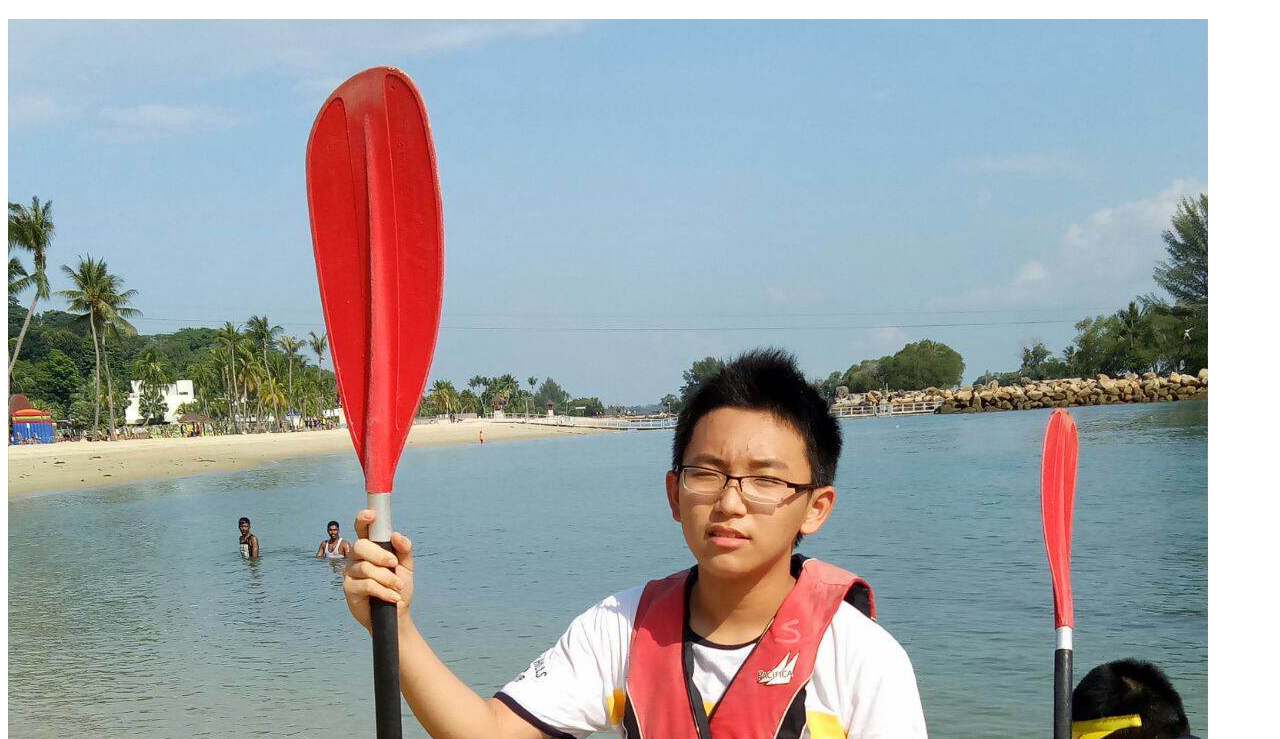
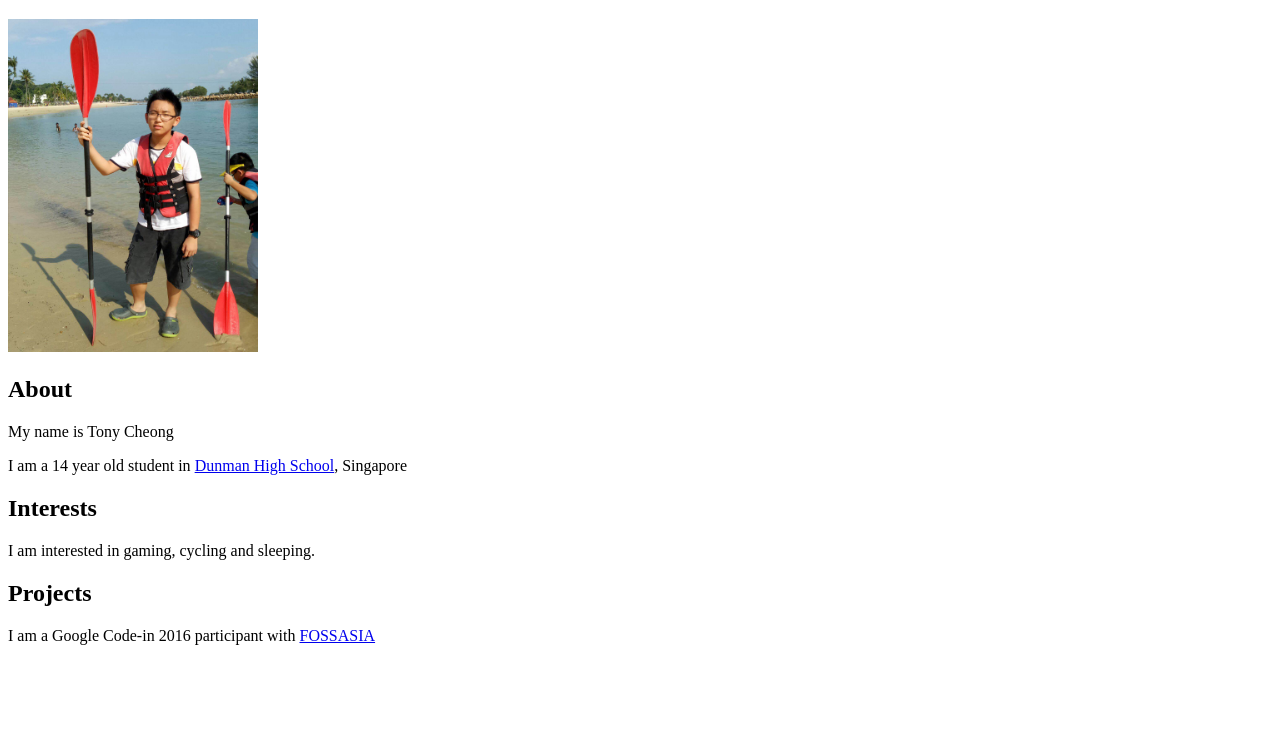
Before and after one commit to 172htonycheong/172htonycheong.github.io, a plain HTML site: page index.html in a window 1280 px wide. Shown: the part 61-800 px from the top of the page. Drawn offline with Linux system fonts and the light colour scheme.

Commit message:
Update style.css

```diff
--- a/style.css
+++ b/style.css
@@ -2,3 +2,6 @@ h1 {
   color: green;
   font : arial;
 }
+img{
+  max-width:250px;
+}
```
